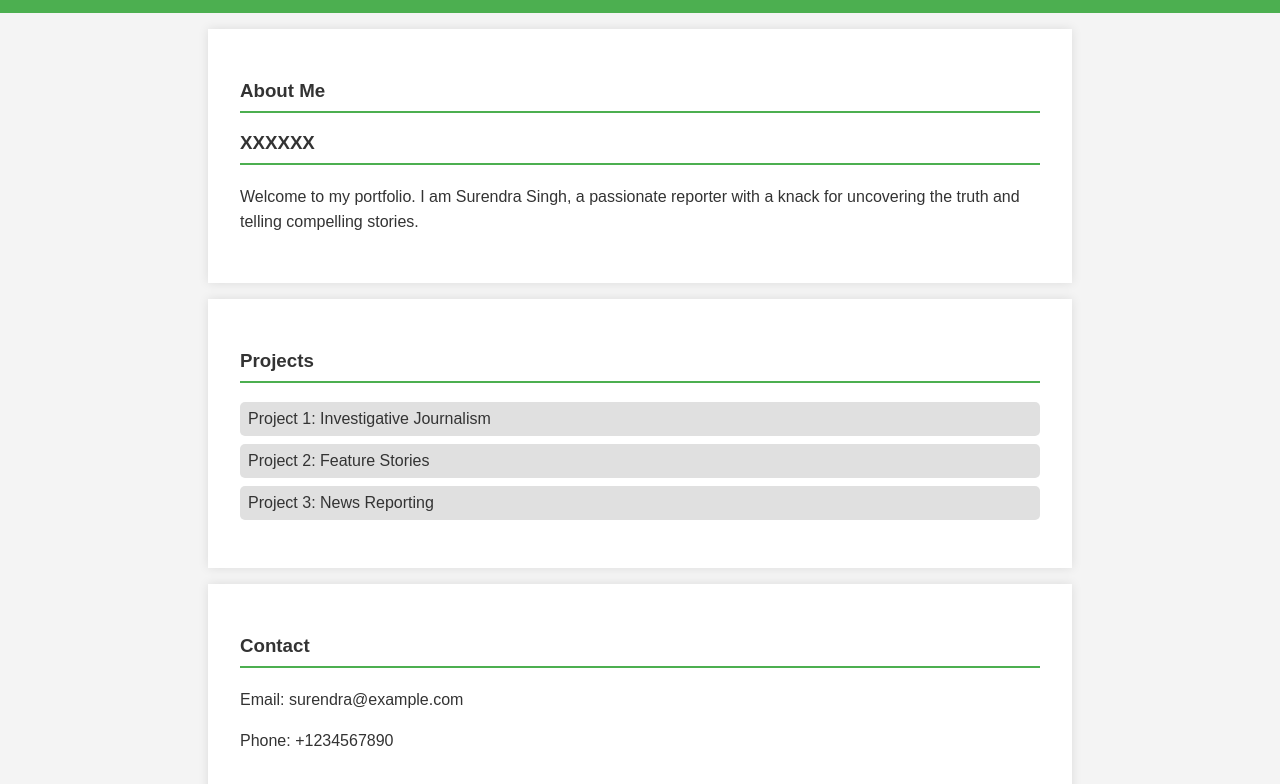
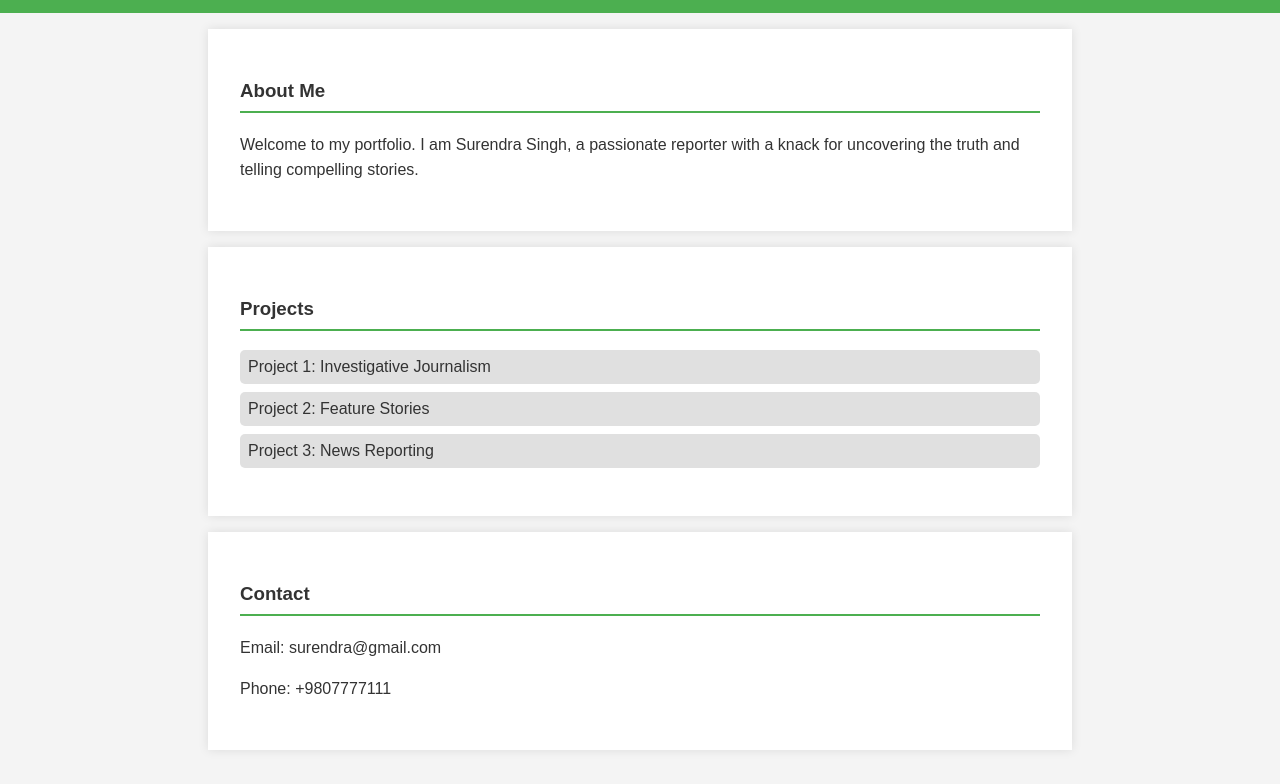
Before and after one commit to surenjnk/test-your-code, a plain HTML site: page index.html in a window 1280 px wide. Shown: the part 84-868 px from the top of the page. Drawn offline with Linux system fonts and the light colour scheme.

Commit message:
Update about section in index.html

```diff
--- a/index.html
+++ b/index.html
@@ -13,7 +13,6 @@
     </header>
     <section id="about">
         <h3>About Me</h3>
-        <h3>XXXXXX</h3>
         <p>Welcome to my portfolio. I am Surendra Singh, a passionate reporter with a knack for uncovering the truth and telling compelling stories.</p>
     </section>
     <section id="projects">
@@ -26,8 +25,8 @@
     </section>
     <section id="contact">
         <h3>Contact</h3>
-        <p>Email: surendra@example.com</p>
-        <p>Phone: +1234567890</p>
+        <p>Email: surendra@gmail.com</p>
+        <p>Phone: +9807777111</p>
     </section>
 </body>
 </html>
```
